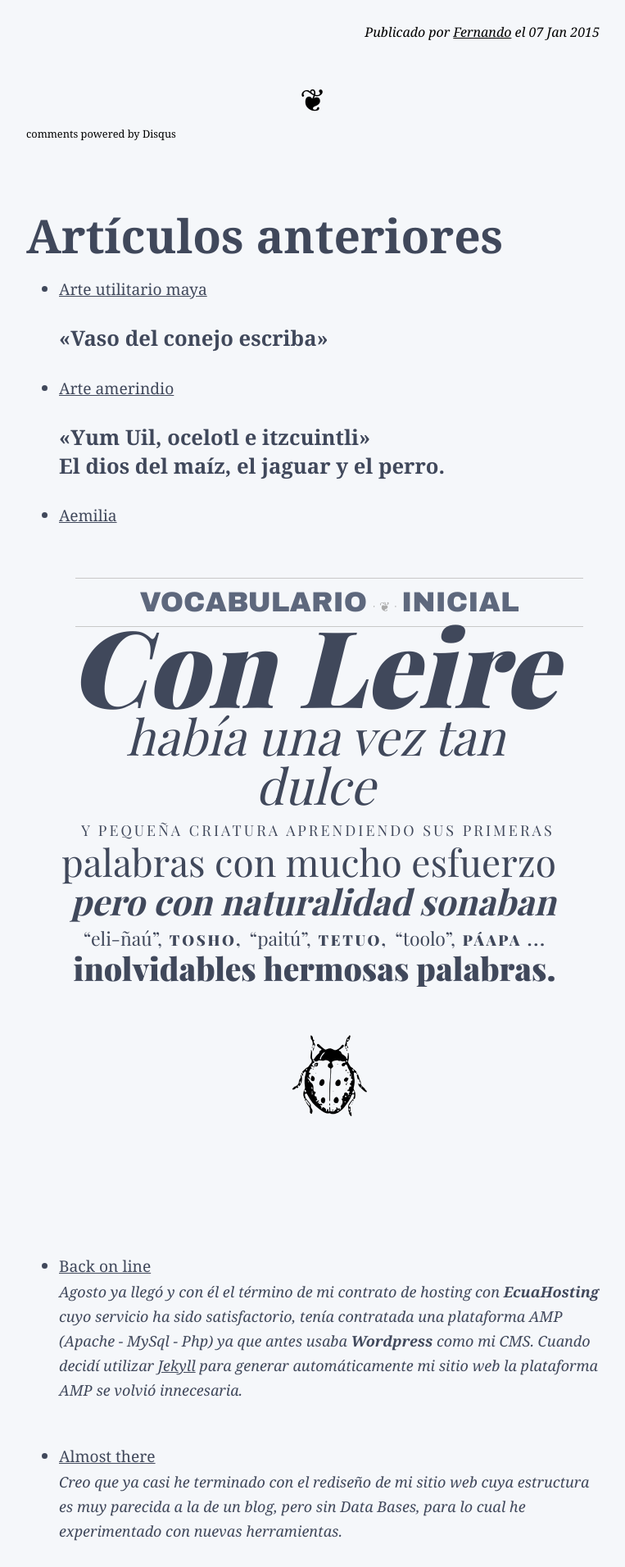
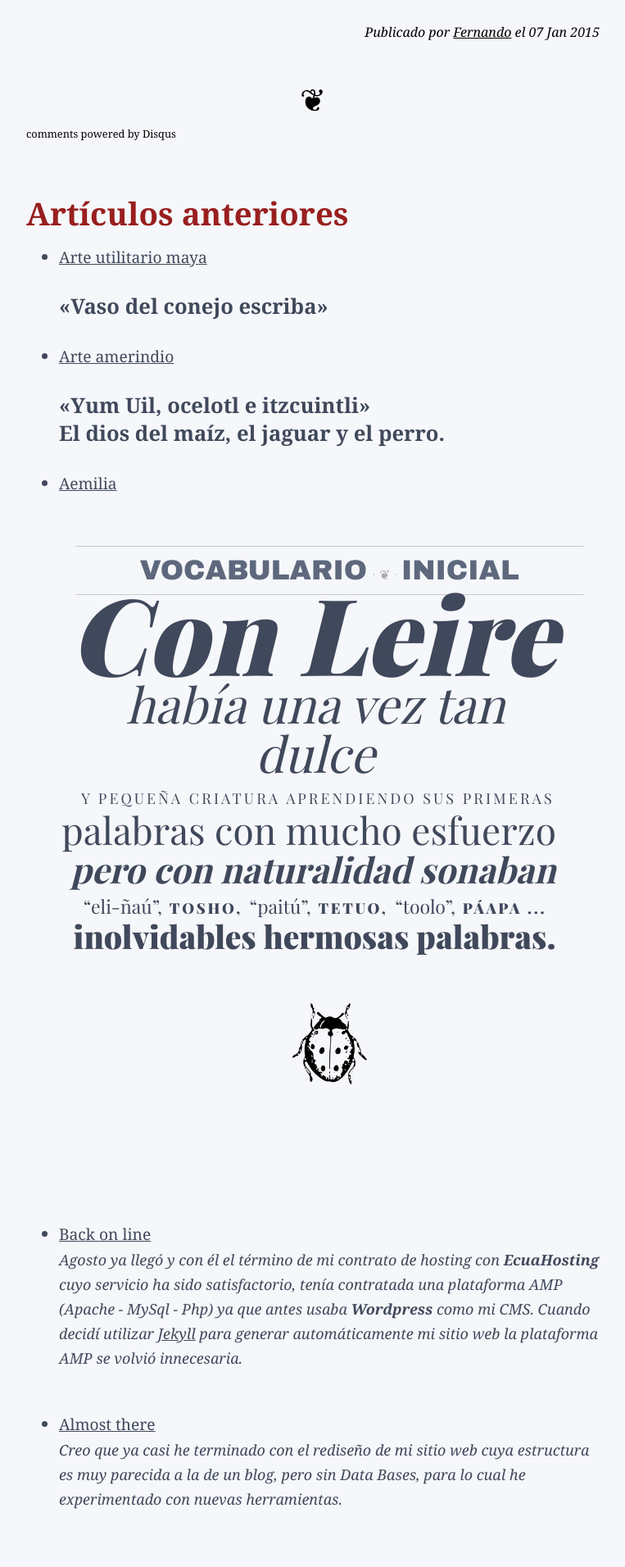
Before and after one commit to fernanz/fernanz.github.io, a Jekyll site: the page built from index.html, in a window 1280 px wide. Shown: the part 3244-5156 px from the top of the page at 82% size, without its empty margins (258-1021 px from the left). Built offline with Jekyll 4.4.1, drawn with Linux system fonts in a browser that asks for light colours; some web fonts are replaced; Markdown is read by kramdown in place of the engine named in the settings; comment, search, counter and statistics services are not loaded.

Commit message:
h2 style changes
color #99f1f1

```diff
--- a/_includes/aside.html
+++ b/_includes/aside.html
@@ -1,6 +1,6 @@
 <aside id="aside">
 <div class="wrapper">
-<h1 >Artículos anteriores</h1>
+<h2 style="color:#991f1f;">Artículos anteriores</h2>
 <ul>
   {% for post in site.posts offset:1 %}
   <li><a href="{{post.url}}">{{ post.title }}</a></li>
```
